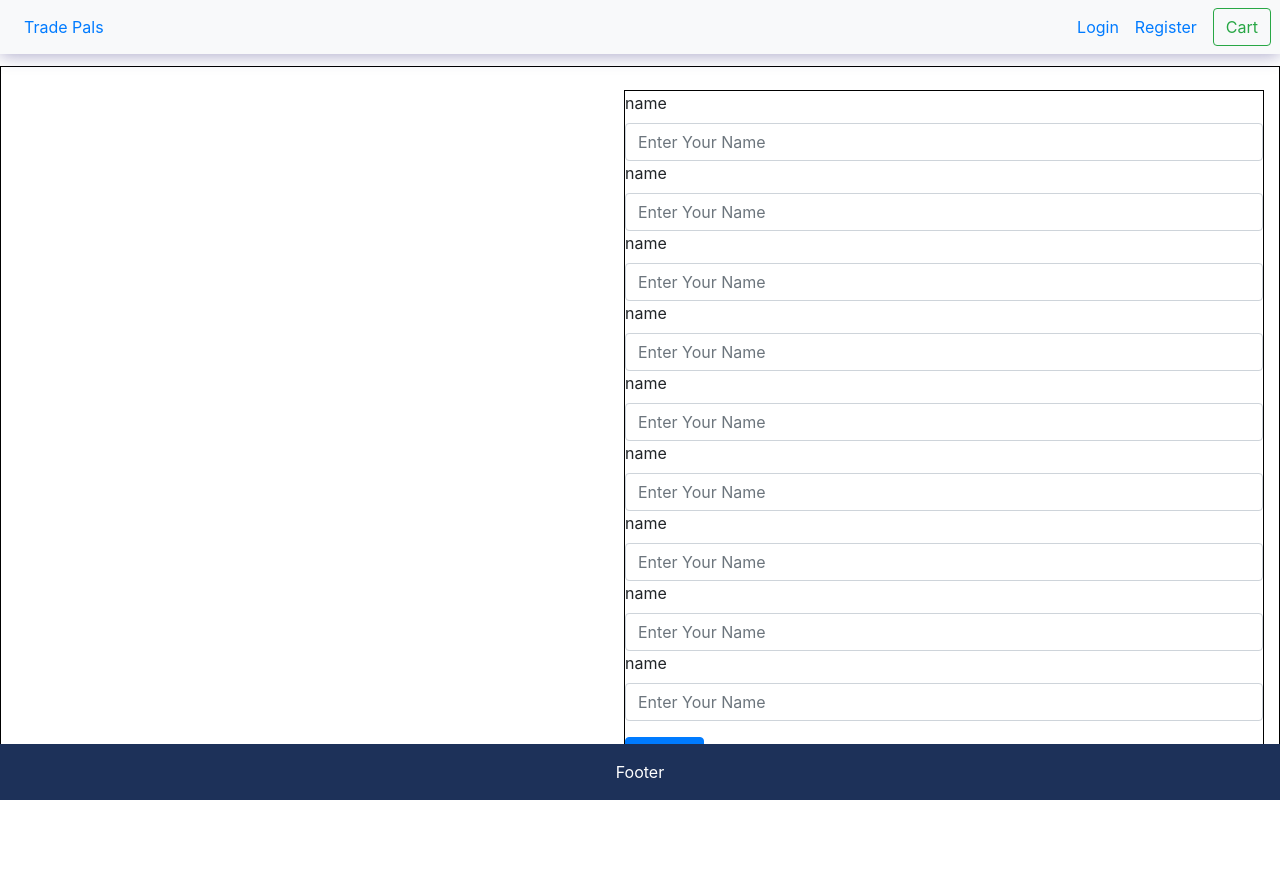
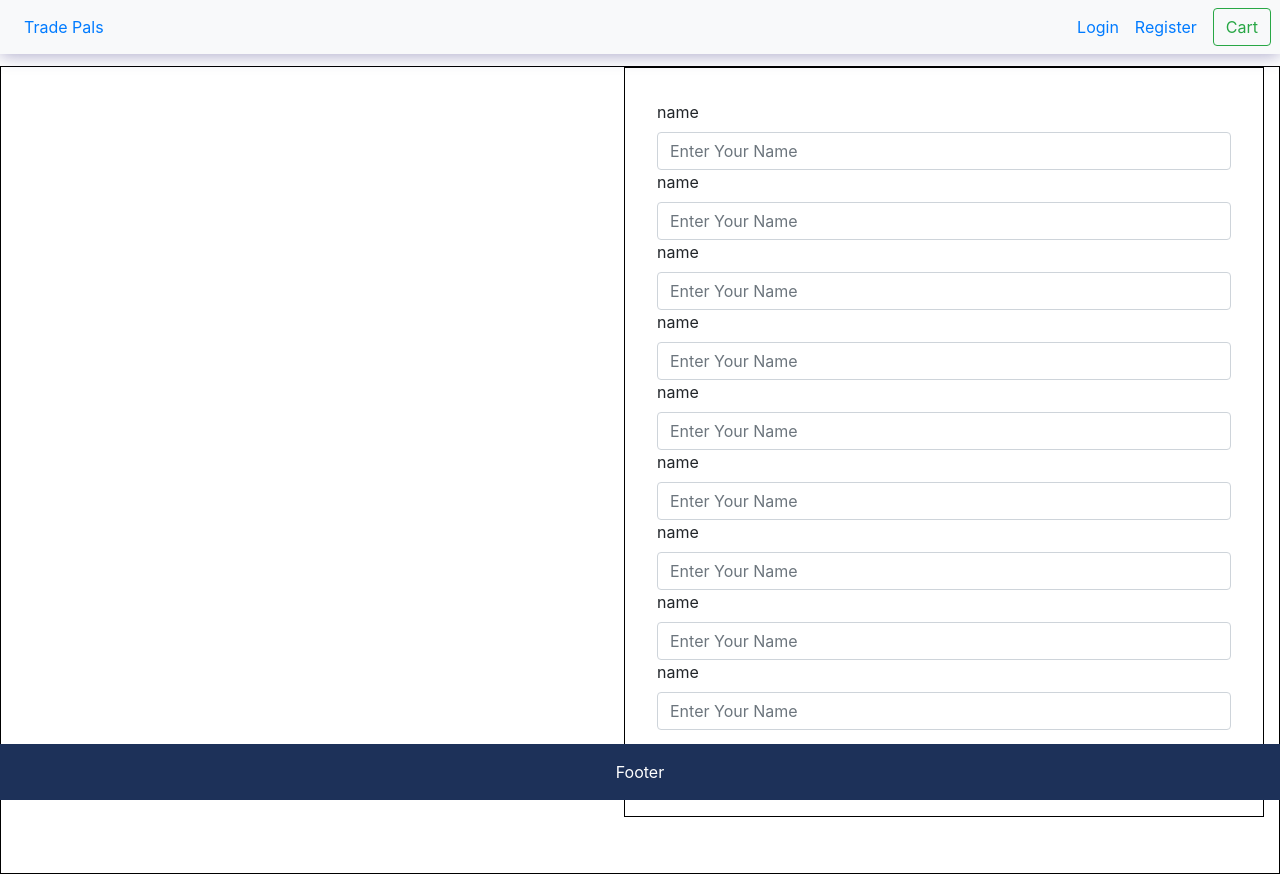
Before and after one commit to chotung/trade-pals-vanilla, a React (Create React App) app in the folder client/: page /register in a window 1280 px wide. Before the commit the page ends 800 px from the top, so only its background shows below. Built offline with nearby package versions, Linux system fonts and the light colour scheme; no server answers; what google-maps-react would draw is missing.

Commit message:
layout of form

```diff
--- a/client/src/components/Register.jsx
+++ b/client/src/components/Register.jsx
@@ -5,6 +5,8 @@ const registerForm = {
   border: "solid 1px black",
   maxWidth: "500px",
   minWidth: "50vw",
+  padding: "2rem",
+
   // width: "",
   height: "auto"
 };
@@ -12,18 +14,23 @@ const registerForm = {
 const registerCon = {
   border: "solid 1px black",
   // color: "white",
-  justifyContent: "flex-end",
+  justifyContent: "center",
+  // justifyContent: "center",
+
   display: "flex",
-  alignItems: "center",
+  alignItems: "center"
+};
+
+const registerCol = {
+  marginBottom: "3.5rem",
 }
-
 
 // on small screens center not flex-end
 const Register = () => {
   return (
-    <Container fluid style={registerCon}>
+    <Container className="justify-content-md-end" fluid style={registerCon}>
       <Row>
-        <Col sm={12}>
+        <Col style={registerCol}sm={12}>
           <form style={registerForm} >
             <div className="form-group">
               <label htmlFor="name">name</label>
```
Also changed, not shown: client/src/styles/App.scss (line endings or trailing spaces).
